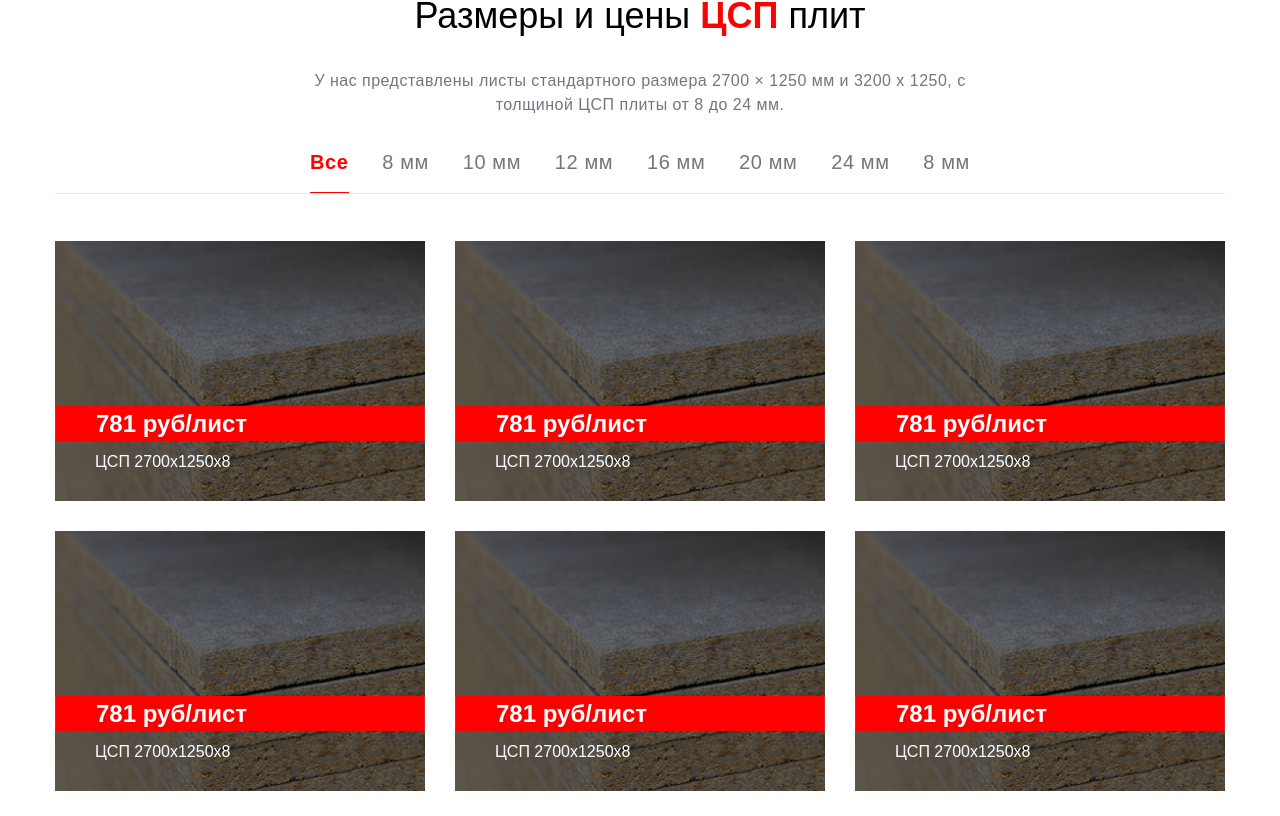
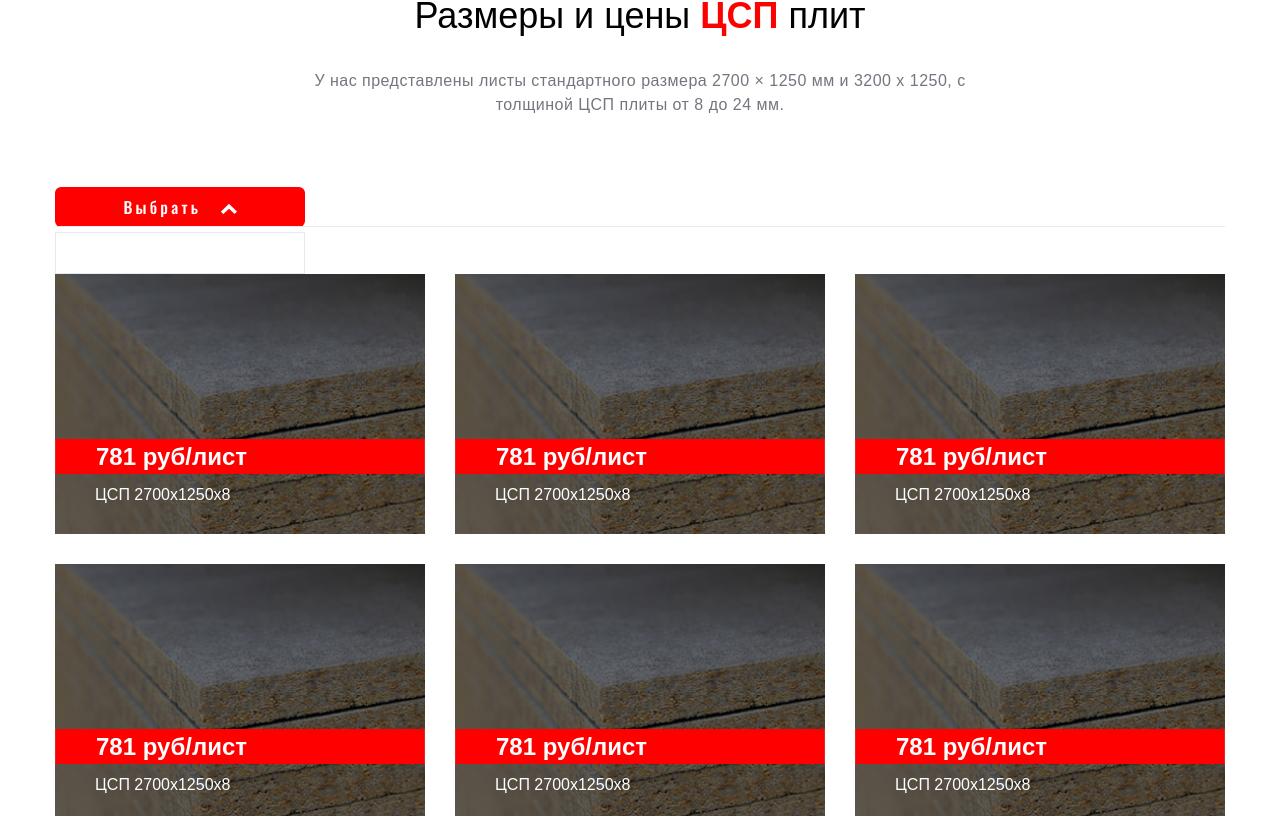
Before and after one commit to OnGlukhov/csptamak, a Next.js app: page / in a window 1280 px wide. Shown: the part 1904-2720 px from the top of the page. Built offline with nearby package versions, Linux system fonts and the light colour scheme.

Commit message:
adaptive

```diff
--- a/components/Contacts/Contacts.module.sass
+++ b/components/Contacts/Contacts.module.sass
@@ -4,8 +4,17 @@
   @media(max-width: 769px)
     padding: 50px 15px
   &_content
-    width: 390px
-    margin-left: 150px
+    max-width: 390px
+    @media(max-width: 1000px)
+      max-width: unset
+      width: 490px
+      margin: 50px auto 0
+    @media(max-width: 769px)
+      width: 66%
+    @media(max-width: 500px)
+      width: 75%
+
+
     & h6
       color: #aeb1be
       font-size: 16px
@@ -43,4 +52,8 @@
     font-weight: 400
 .block
   display: flex
-  justify-content: center
+  // justify-content: center
+  max-width: 1200px
+  margin: 0 auto
+  @media(max-width: 1000px)
+    flex-direction: column
--- /dev/null
+++ b/components/Dropdown/Dropdown.js
@@ -0,0 +1,22 @@
+import styles from './Dropdown.module.sass'
+import React, { useState } from 'react';
+
+export default function Dropdown({props}){
+	console.log(props)
+	const [isActive, setIsActive] = useState(false)
+	return (
+		<div className={styles.dropdown}>
+			<button onClick={() => setIsActive(!isActive)} className={styles.dropdown_button}>
+				Выбрать
+				<img className={isActive && styles.dropdown_img} src={'/images/arrow.svg'}></img>
+			</button>
+			<ul className={styles.dropdown_menu}>
+				{/* {products.map((product, index) => (
+					<li key={index}><a className={styles.dropdown_item}>{`${product.options.value} ${product.options.key}`}</a></li>
+				))} */}
+			</ul>
+
+		</div>
+	)
+
+}
--- /dev/null
+++ b/components/Dropdown/Dropdown.module.sass
@@ -0,0 +1,28 @@
+.dropdown
+	position: relative
+	&_menu
+		margin-top: 5px
+		position: absolute
+		list-style: none
+		background-color: #fff
+		border: 1px solid #e8e9ee
+		padding: 20px
+		width: 250px
+		z-index: 3
+	& img
+		height: 10px
+		margin-left: 20px
+	&_img
+		transform: rotate(180deg)
+	&_button
+		color: #fff
+		background-color: #ff0000
+		margin-top: 40px
+		font-size: 16px
+		height: 40px
+		width: 250px
+		border: none
+		border-radius: 6px
+		line-height: 1.5
+		font-family: "OSWALD-MEDIUM"
+		letter-spacing: 0.2em
--- a/components/Examples/Examples.module.sass
+++ b/components/Examples/Examples.module.sass
@@ -67,6 +67,9 @@
     margin: 0
     line-height: 1.3
     font-family: SFUIDisplay-Regular,sans-serif
-    width: 300px
     letter-spacing: .03em
     font-weight: 300
+    @media(max-width: 769px)
+      font-size: 20px
+    @media(max-width: 600px)
+      font-size: 24px
--- a/components/FeedBack/FeedBack.js
+++ b/components/FeedBack/FeedBack.js
@@ -105,7 +105,7 @@ export default function FeedBack(props) {
         <h3>СВЯЖИТЕСЬ С НАМИ</h3>
 
         {formStatus === 'show' && (
-          <div>
+          <>
             <div className={styles.form_top}>
                 <div className={styles.form_wrap} >
                   <input
@@ -156,6 +156,7 @@ export default function FeedBack(props) {
               {checkFormStatus[2] && <p className={styles.user_form_alert}>Сообщение должен быть больше 10 символов</p>}
 
             </div>
+
             <div className={styles.form_bottom}>
                 <div className={styles.form_wrap} >
                   <input
@@ -181,7 +182,7 @@ export default function FeedBack(props) {
                 </button>
 
             </div>
-          </div>
+          </>
         )}
         {formStatus === 'pending' && <p className={`text-center py-10`}>Отправка запроса</p>}
         {formStatus === 'complete' && (
--- a/components/FeedBack/FeedBack.module.sass
+++ b/components/FeedBack/FeedBack.module.sass
@@ -10,7 +10,7 @@
 .user_form_alert_borders
   color: #ff0000
 .user_form_input
-  width: 100%
+  // width: 100%
   min-height: 48px
   padding: 11px 19px
   font-size: 16px
@@ -20,7 +20,6 @@
   background-color: #fff
   border-radius: 6px
   transition: .3s ease-in-out
-  border: 1px solid #c5c6cd
   outline: none
   border: none
   border-bottom: 1px solid #c5c6cd
@@ -31,26 +30,45 @@
     font-family: SFUIDisplay-Regular,sans-serif
 
 .form
-  // margin: 0 auto
-  width: 500px
+  // margin-top: 24px
+  // width: 530px
   display: flex
   flex-direction: column
   color: #aeb1be
+  margin: 0 auto
+  color: #aeb1be
+  padding: 0px 50px
+  @media(max-width: 1000px)
+    padding: unset
+  @media(max-width: 769px)
+    width: 70%
+  @media(max-width: 500px)
+    width: 80%
   & h3
     font-family: SFUIDisplay-Regular,sans-serif
     font-size: 16px
     line-height: 1.5
-    margin: 0 20px
+    margin: 0 10px 24px
     font-weight: 300
     letter-spacing: .03em
+
   &_top
     display: flex
     justify-content: space-between
+    @media( max-width: 769px )
+      flex-direction: column
   &_wrap
-    margin-bottom: 20px
+    margin: 0 10px 20px
+    justify-content: center
+    display: flex
+    flex-direction: column
+    // width: 100%
   &_bottom
     display: flex
     justify-content: space-between
+    @media( max-width: 769px )
+      flex-direction: column
+
   &_button
     color: #fff
     background-color: #ff0000
@@ -63,5 +81,12 @@
     letter-spacing: 0.2em
     height: 48px
     width: 235px
+    margin: 0 10px
+    width: 235px
+    @media( max-width: 769px )
+      width: unset
+
+
 .textarea
   resize: vertical
+  width: 100%
--- a/components/Footer/Footer.module.sass
+++ b/components/Footer/Footer.module.sass
@@ -3,12 +3,16 @@
   background-color: #1F1926
 .logo
   height: 50px
+
   &:hover
     cursor: pointer
   &_link
     flex: 0 0 33%
     max-width: 33%
     width: 100%
+    @media(max-width: 1000px)
+      display: flex
+      justify-content: center
 
 
 
@@ -23,6 +27,8 @@
   margin-left: auto
   margin-right: auto
   align-items: center
+  @media(max-width: 1000px)
+    flex-direction: column
   // & img
   //   width: 10px
 
@@ -38,6 +44,9 @@
   display: flex
   align-items: center
   justify-content: space-between
+  @media(max-width: 1000px)
+    display: flex
+    justify-content: center
   & img
     width: 50px
     margin-right: 10px
--- a/components/Header/Header.js
+++ b/components/Header/Header.js
@@ -2,8 +2,8 @@ import styles from './Header.module.sass'
 import Navigation from '../Navigation/Navigation'
 import Burger from '../Burger/Burger'
 
-export default function Header({size}) {
-	console.log(size)
+export default function Header({width}) {
+	console.log(width)
 	return (
 		<header className={styles.header}>
 			<div className={styles.header_wrapper}>
@@ -13,7 +13,7 @@ export default function Header({size}) {
 				className={styles.header_logo}
 
 				/>
-				{ size > 990? <Navigation /> : <Burger />}
+				{ width > 990? <Navigation /> : <Burger />}
 			</div>
 
 		</header>
--- a/components/Сatalog/Сatalog.js
+++ b/components/Сatalog/Сatalog.js
@@ -1,8 +1,9 @@
 import styles from './Сatalog.module.sass'
 import { products } from '../../data/products'
 import React, { useState } from 'react';
+import Dropdown from '../Dropdown/Dropdown';
 
-export default function Сatalog() {
+export default function Сatalog({width}) {
 	const [productsFilter, setProductsFilter] = React.useState(products)
 	const [state, setState] = React.useState({
 		shosen: null
@@ -28,7 +29,8 @@ export default function Сatalog() {
 				1250, с толщиной ЦСП плиты от 8 до 24 мм.
 			</p>
 			<div className={styles.catalog_size}>
-				<ul className={styles.catalog_list}>
+				<Dropdown props={products, filterProducts}/>
+				{/* <ul className={styles.catalog_list}>
 					<li onClick={() => { filterProducts(false)
 					setState(state => ({...state, shosen: null}))
 					} } className={null === state.shosen? `${styles.active} ${styles.catalog_list_item}` : styles.catalog_list_item}>Все</li>
@@ -48,7 +50,10 @@ export default function Сatalog() {
 					))
 					}
 				</ul>
-				<div className={styles.catalog_line}></div>
+				<div className={styles.catalog_line}></div> */}
+				<div>
+
+				</div>
 			</div>
 			<div className={styles.catalog_products}>
 				{productsFilter.map((product, i) => (
--- a/pages/index.js
+++ b/pages/index.js
@@ -13,12 +13,12 @@ import Contacts from '../components/Contacts/Contacts'
 import Footer from '../components/Footer/Footer'
 
 export default function Home() {
-	const [size, setSize] = useState(null)
+	const [width, setWidth] = useState(null)
 	useEffect(() => {
-		if(!size) setSize(window.innerWidth)
+		if(!width) setWidth(window.innerWidth)
 
 		addEventListener('resize', () => {
-			setSize(window.innerWidth)
+			setWidth(window.innerWidth)
 		})
 	},[])
 	return (
@@ -28,16 +28,16 @@ export default function Home() {
 				<meta name='description' content='Generated by create next app' />
 				<link rel='icon' href='/favicon.ico' />
 			</Head>
-			<Header size={size}/>
+			<Header width={width}/>
 			<FirstScreen />
 			<Description />
 			<OrderCall />
-			<Сatalog />
+			<Сatalog width={width}/>
 			<Advantages />
 			<Examples />
 			<Contacts />
-			{/* <iframe src="https://www.google.com/maps/embed?pb=!1m18!1m12!1m3!1d2249.676628320893!2d37.268873516086465!3d55.67722320528586!2m3!1f0!2f0!3f0!3m2!1i1024!2i768!4f13.1!3m3!1m2!1s0x46b550444d104d95%3A0x2e41f78026092c4!2z0JzQvtC70L7QtNGR0LbQvdCw0Y8g0YPQuy4sIDQ2LCDQntC00LjQvdGG0L7QstC-LCDQnNC-0YHQutC-0LLRgdC60LDRjyDQvtCx0LsuLCAxNDMwMDc!5e0!3m2!1sru!2sru!4v1641980162121!5m2!1sru!2sru" width="100%" height="500" style={{border:'none'}} loading="lazy"></iframe> */}
-			{/* <Footer /> */}
+			<iframe src="https://www.google.com/maps/embed?pb=!1m18!1m12!1m3!1d2249.676628320893!2d37.268873516086465!3d55.67722320528586!2m3!1f0!2f0!3f0!3m2!1i1024!2i768!4f13.1!3m3!1m2!1s0x46b550444d104d95%3A0x2e41f78026092c4!2z0JzQvtC70L7QtNGR0LbQvdCw0Y8g0YPQuy4sIDQ2LCDQntC00LjQvdGG0L7QstC-LCDQnNC-0YHQutC-0LLRgdC60LDRjyDQvtCx0LsuLCAxNDMwMDc!5e0!3m2!1sru!2sru!4v1641980162121!5m2!1sru!2sru" width="100%" height="500" style={{border:'none'}} loading="lazy"></iframe>
+			<Footer />
 
 
 		</div>
```
Also changed, not shown: public/images/arrow.svg (added). Lines whose indentation alone changed are shown as unchanged.
